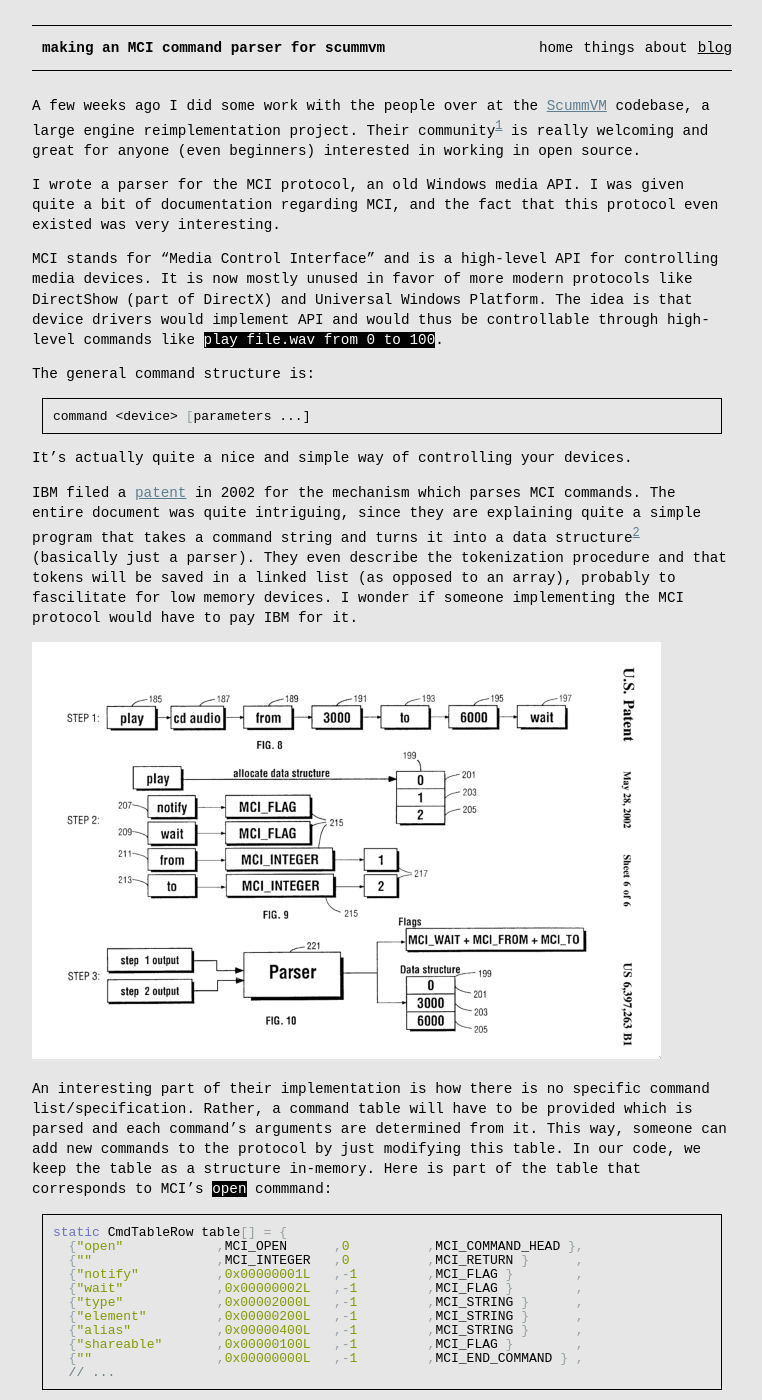
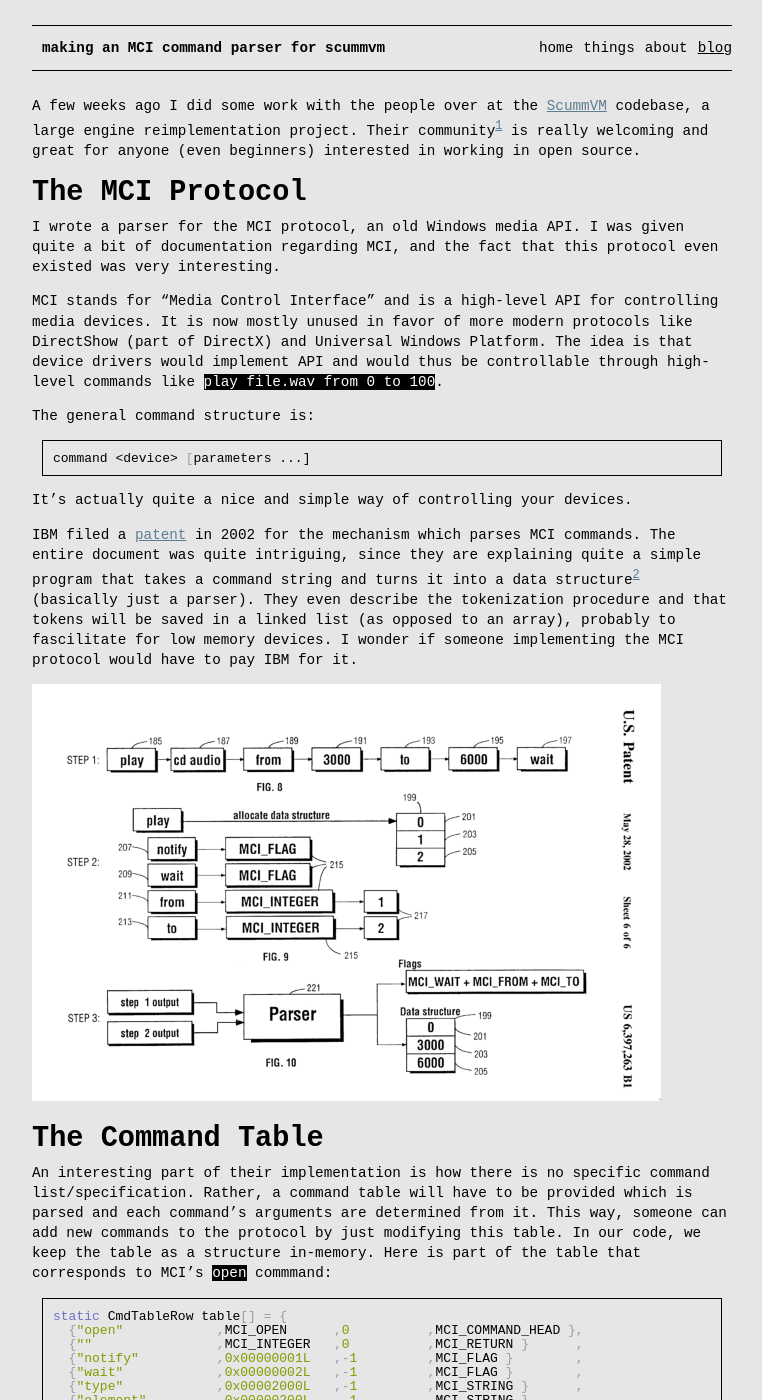
Before and after one commit to vagos/vagos.github.io, a Jekyll site: the page built from _blog/mci.md, in a window 1280 px wide and 1400 px high. Shown: the whole window, without its empty margins (258-1020 px from the left). Built offline with Jekyll 4.4.1, drawn with Linux system fonts in a browser that asks for light colours; comment, search, counter and statistics services are not loaded.

Commit message:
blog: updated mci post with image

```diff
--- a/_blog/mci.md
+++ b/_blog/mci.md
@@ -1,13 +1,18 @@
 ---
 layout: post
 title: making an MCI command parser for scummvm
+preview: /assets/images/mci/patent.png
+description: I wrote a parser for the MCI protocol, an old Windows media API.
 date: 2023-04-11
 ---
+
 
 A few weeks ago I did some work with the people over at the [ScummVM](https://www.scummvm.org/) codebase,
 a large engine reimplementation project.
 Their community[^1] is really welcoming and great for anyone (even beginners) interested in
 working in open source.
+
+# The MCI Protocol
 
 I wrote a parser for the MCI protocol, an old Windows media API.
 I was given quite a bit of documentation regarding MCI, and the fact that this protocol
@@ -37,6 +42,8 @@
 I wonder if someone implementing the MCI protocol would have to pay IBM for it.
 
 ![MCI Patent (parsing part)](/assets/images/mci/patent.png)
+
+# The Command Table
 
 An interesting part of their implementation is how there is no
 specific command list/specification. Rather, a command table
```
